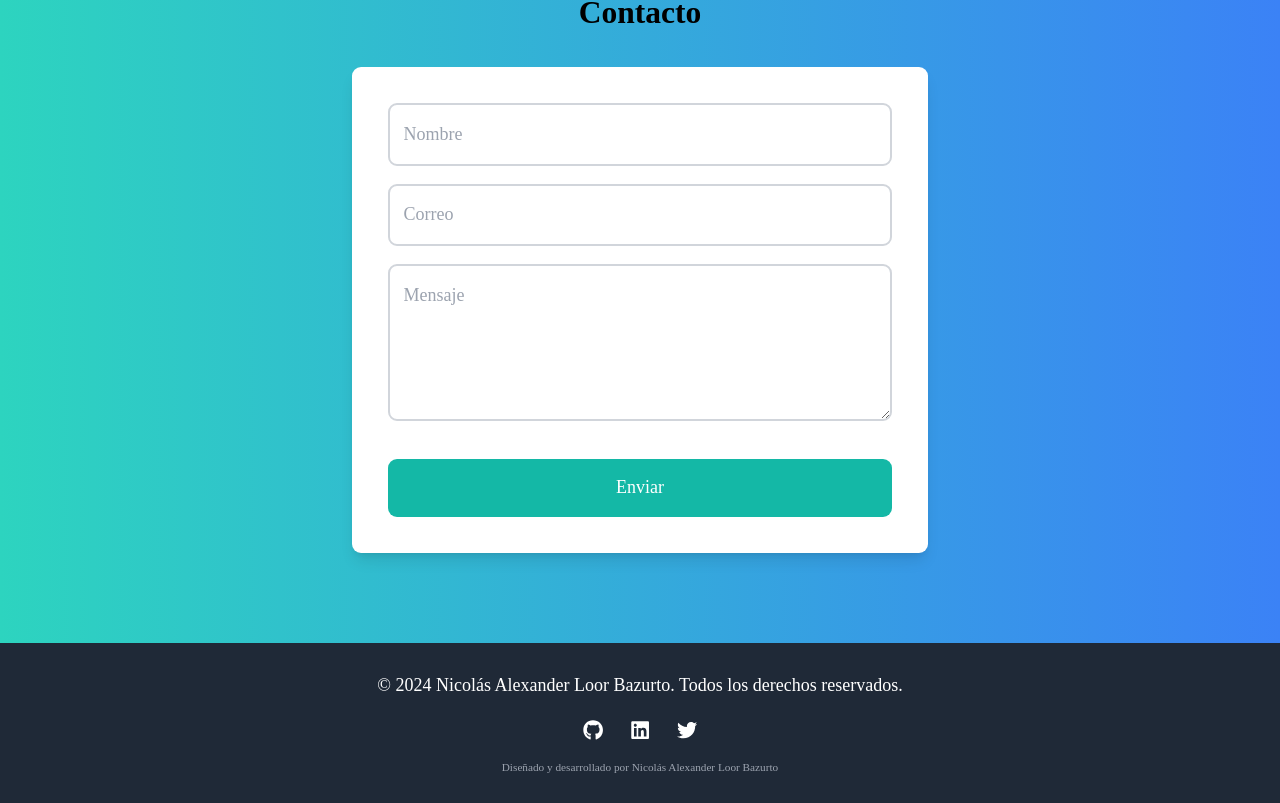
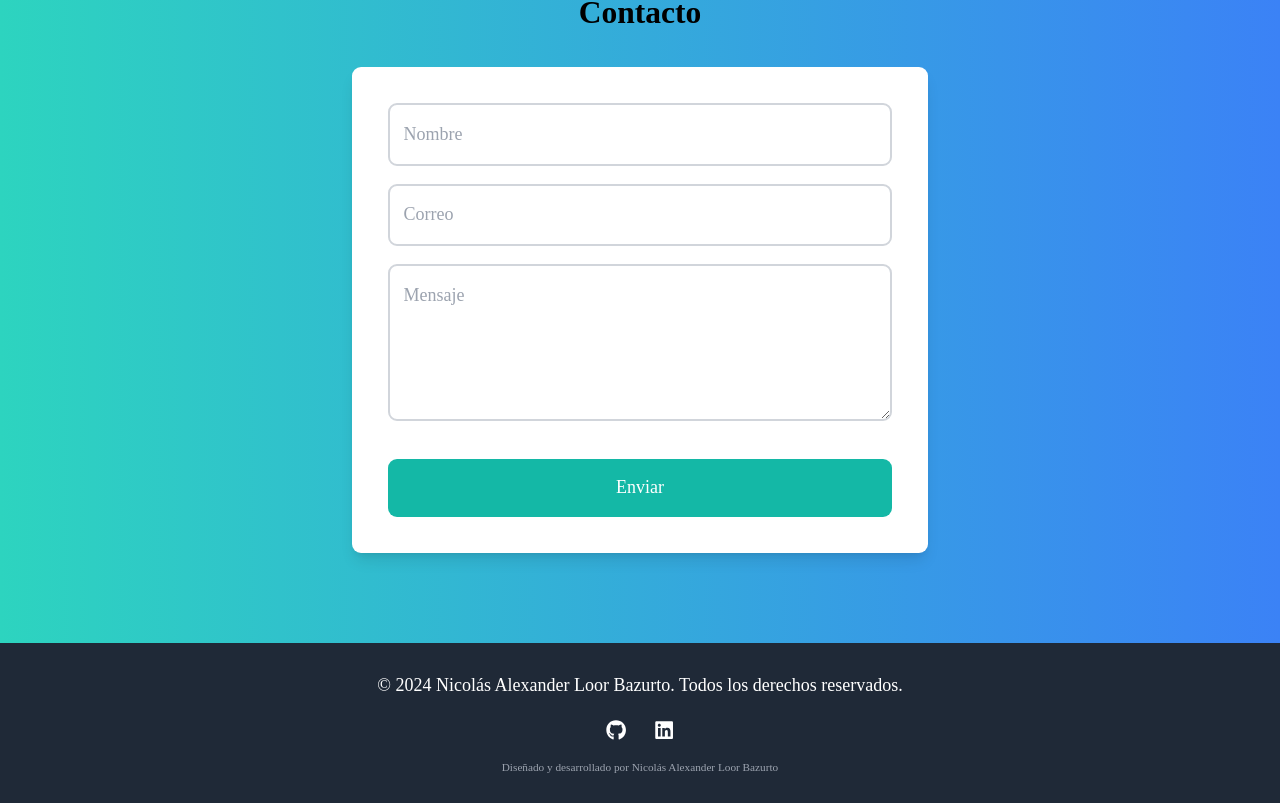
Before and after one commit to niallodev/Portafolio_Frontend, a React (Vite) app: page / in a window 1280 px wide. Shown: the part 2466-3269 px from the top of the page. Built offline with nearby package versions, Linux system fonts and the light colour scheme.

Commit message:
Actualizando las rutas del las redes

```diff
--- a/src/components/Footer.tsx
+++ b/src/components/Footer.tsx
@@ -1,4 +1,4 @@
-import { FaGithub, FaLinkedin, FaTwitter } from 'react-icons/fa'; // Asegúrate de instalar react-icons
+import { FaGithub, FaLinkedin } from 'react-icons/fa'; // Asegúrate de instalar react-icons
 
 function Footer() {
   return (
@@ -7,14 +7,11 @@ function Footer() {
         <p>&copy; 2024 Nicolás Alexander Loor Bazurto. Todos los derechos reservados.</p>
       </div>
       <div className="flex justify-center space-x-6 mb-4">
-        <a href="https://github.com/nicolas-loor" target="_blank" rel="noopener noreferrer" className="text-white hover:text-teal-500 transition-colors">
+        <a href="https://github.com/niallodev" target="_blank" rel="noopener noreferrer" className="text-white hover:text-teal-500 transition-colors">
           <FaGithub className="text-2xl" />
         </a>
-        <a href="https://www.linkedin.com/in/nicolas-loor" target="_blank" rel="noopener noreferrer" className="text-white hover:text-teal-500 transition-colors">
+        <a href="https://www.linkedin.com/in/nicol%C3%A1s-loor-bazurto-5172121a1" target="_blank" rel="noopener noreferrer" className="text-white hover:text-teal-500 transition-colors">
           <FaLinkedin className="text-2xl" />
-        </a>
-        <a href="https://twitter.com/nicolas_loor" target="_blank" rel="noopener noreferrer" className="text-white hover:text-teal-500 transition-colors">
-          <FaTwitter className="text-2xl" />
         </a>
       </div>
       <div className="text-sm text-gray-400">
```
